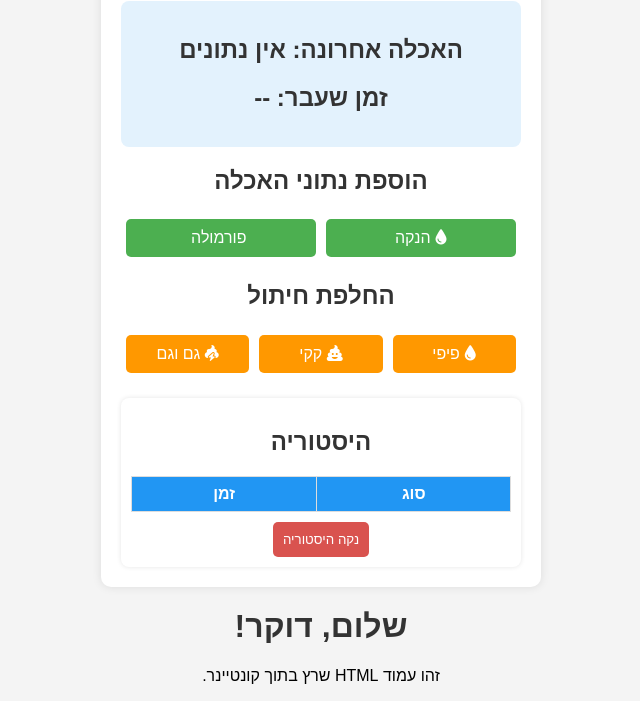
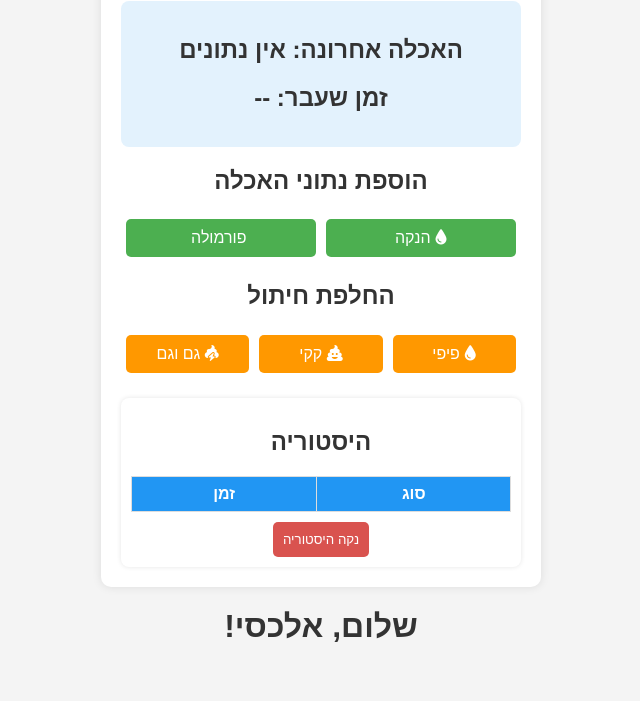
Before and after one commit to citron1993/babyT, a plain HTML site: page index.html in a window 1280 px wide. Shown: the part 129-830 px from the top of the page, without its empty margins (319-959 px from the left). After the commit the page ends 800 px from the top, so only its background shows below. Drawn offline with Linux system fonts and the light colour scheme.

Commit message:
index.html

```diff
--- a/index.html
+++ b/index.html
@@ -218,8 +218,8 @@
     <title>דף HTML בדוקר</title>
 </head>
 <body>
-    <h1>שלום, דוקר!</h1>
-    <p>זהו עמוד HTML שרץ בתוך קונטיינר.</p>
+    <h1>שלום, אלכסי!</h1>
+
 </body>
 </html>
 </body>
```
